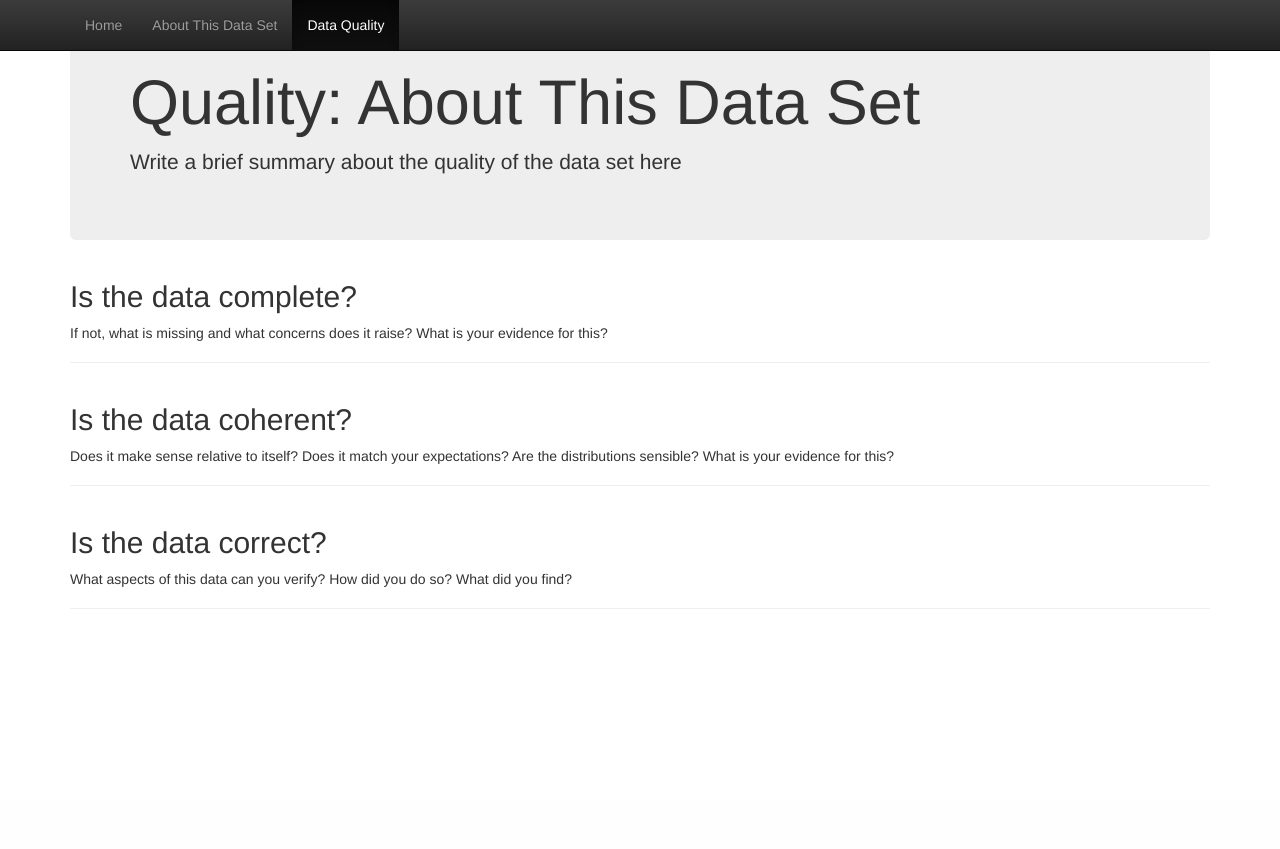
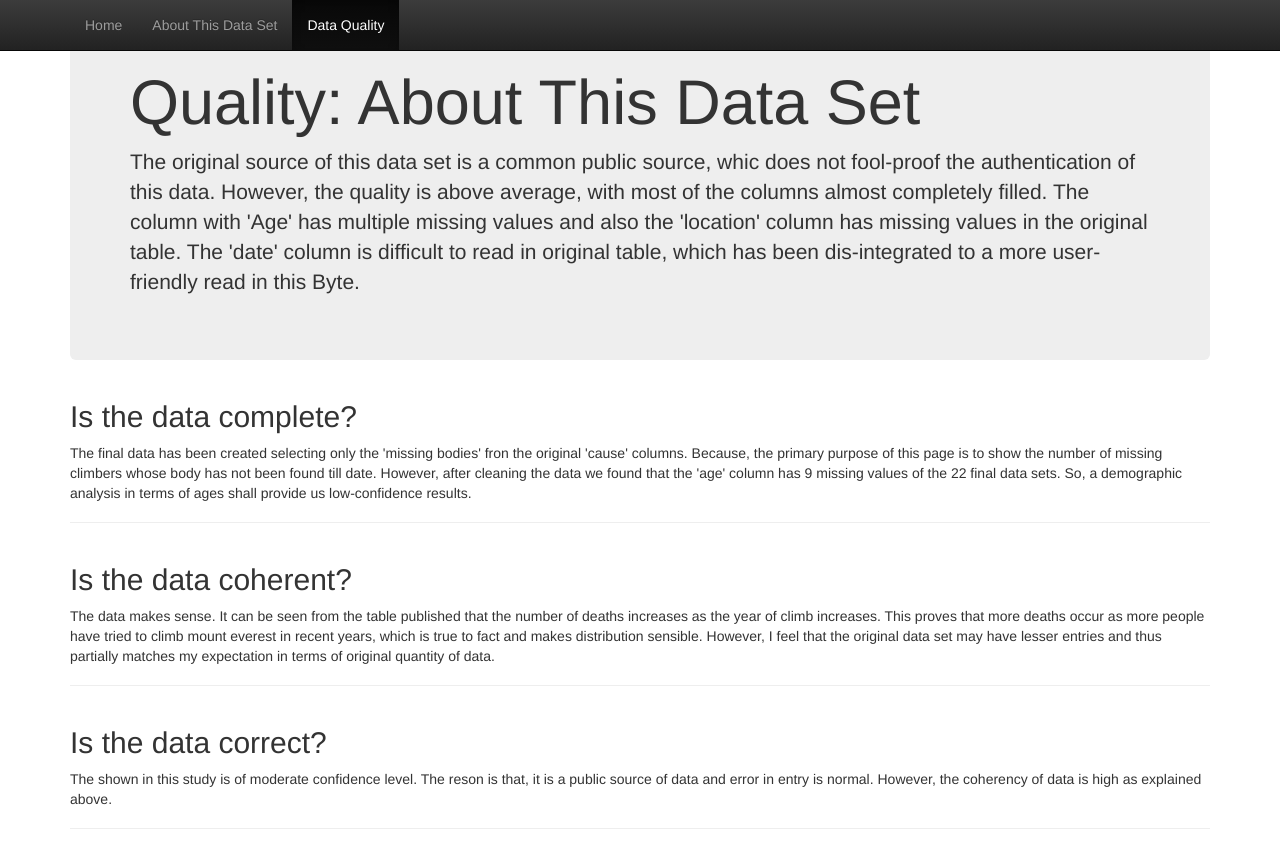
Before and after one commit to soumyajitpaul/soumyajit-github-byte2, a Flask app: page /quality in a window 1280 px wide. Before the commit the page ends 609 px from the top, so only its background shows below. Run offline with Flask 2, Linux system fonts and the light colour scheme; parts of the project's set-up code (start-up, migrations or seed data) failed here and were passed over; some libraries are stand-ins or nearby versions.

Commit message:
quality-check_1

```diff
--- a/templates/about.html
+++ b/templates/about.html
@@ -50,7 +50,7 @@
         <p>The Primary sorce for this Byte-2 data set is from Google Fusion Tables.
         - The data is originally sourced from wikipedia. This does not make the data set full proof of its accountability.
         However, the data was selected because it had significant number of entries (288 rows to be exact)
-        and also missing values (especially in the 'Age' column), which makes this data set suitable for the purpose of BYTE 2  /a></p>
+        and also missing values (especially in the 'Age' column), which makes this data set suitable for the purpose of BYTE 2  </a></p>
       </div>
 
 
--- a/templates/quality.html
+++ b/templates/quality.html
@@ -46,27 +46,33 @@
       <!-- Main jumbotron for a primary marketing message or call to action -->
       <div class="jumbotron">
 	<h1>Quality: About This Data Set</h1>
-        <p>Write a brief summary about the quality of the data set here</a></p>
+        <p>The original source of this data set is a common public source, whic does not fool-proof the authentication of this data.
+        However, the quality is above average, with most of the columns almost completely filled.
+        The column with 'Age' has multiple missing values and also the 'location' column has missing values in the original table.
+        The 'date' column is difficult to read in original table, which has been dis-integrated to a more user-friendly read in this Byte. </a></p>
       </div>
 
 
       <div class="page-header">
 	<h2>Is the data complete?</h2>
-	<p>If not, what is missing and what concerns does it raise?
-	What is your evidence for this?</p>
+	<p>The final data has been created selecting only the 'missing bodies' fron the original 'cause' columns.
+	Because, the primary purpose of this page is to show the number of missing climbers whose body has not been found till date.
+	However, after cleaning the data we found that the 'age' column has 9 missing values of the 22 final data sets.
+	So, a demographic analysis in terms of ages shall provide us low-confidence results.
+	</p>
       </div>
 
       <div class="page-header">
 	<h2>Is the data coherent?</h2>
-	<p>Does it make sense relative to itself? Does it match your
-	expectations? Are the distributions sensible? What is your
-	evidence for this?</p>
+	<p>The data makes sense. It can be seen from the table published that the number of deaths increases as the year of climb increases.
+	This proves that more deaths occur as more people have tried to climb mount everest in recent years, which is true to fact and makes distribution sensible.
+	However, I feel that the original data set may have lesser entries and thus partially matches my expectation in terms of original quantity of data.</p>
       </div>
 
       <div class="page-header">
 	<h2>Is the data correct?</h2>
-	<p>What aspects of this data can you verify? How did you do so? What did
-	you find?</p>
+	<p>The shown in this study is of moderate confidence level. The reson is that, it is a public source of data and error in entry is normal.
+	However, the coherency of data is high as explained above.</p>
       </div>
 
     </div> <!-- /container -->
```
